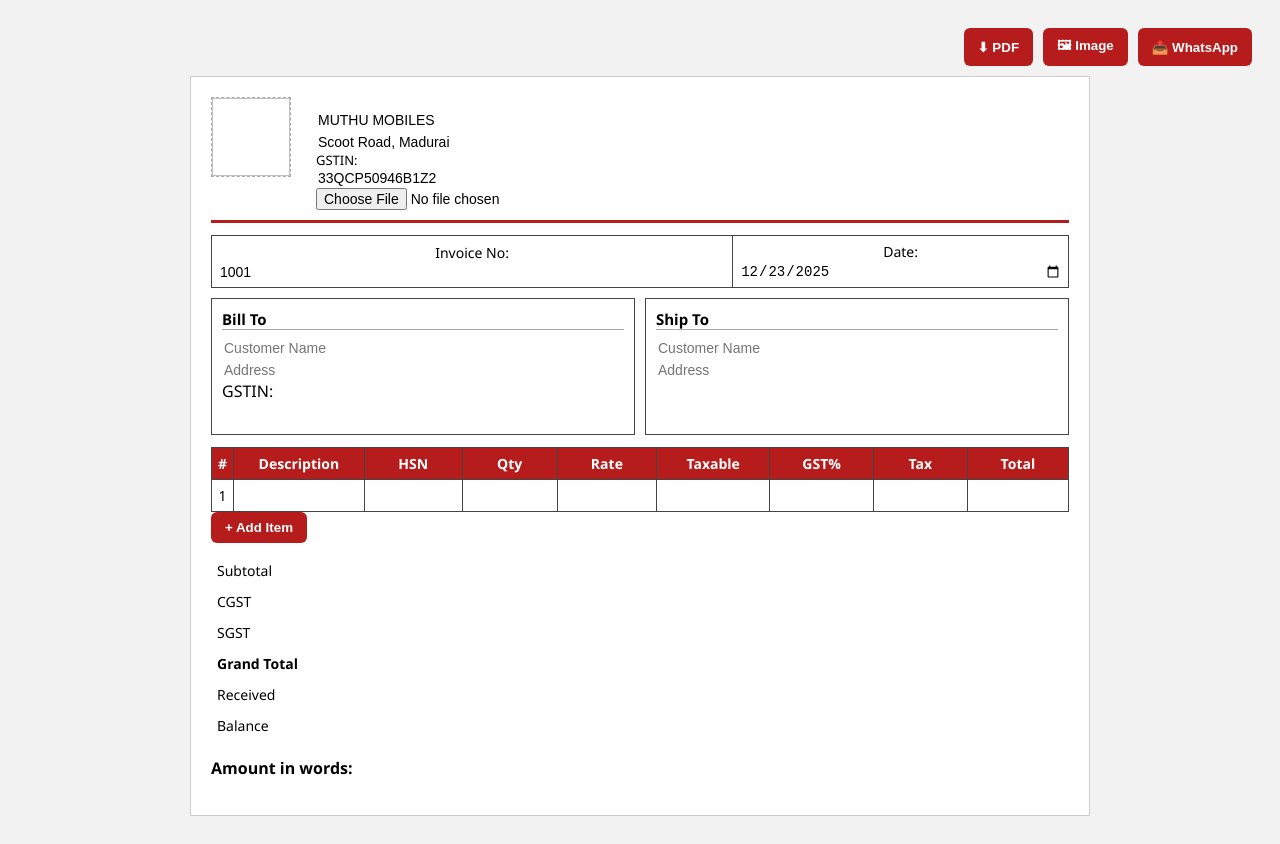
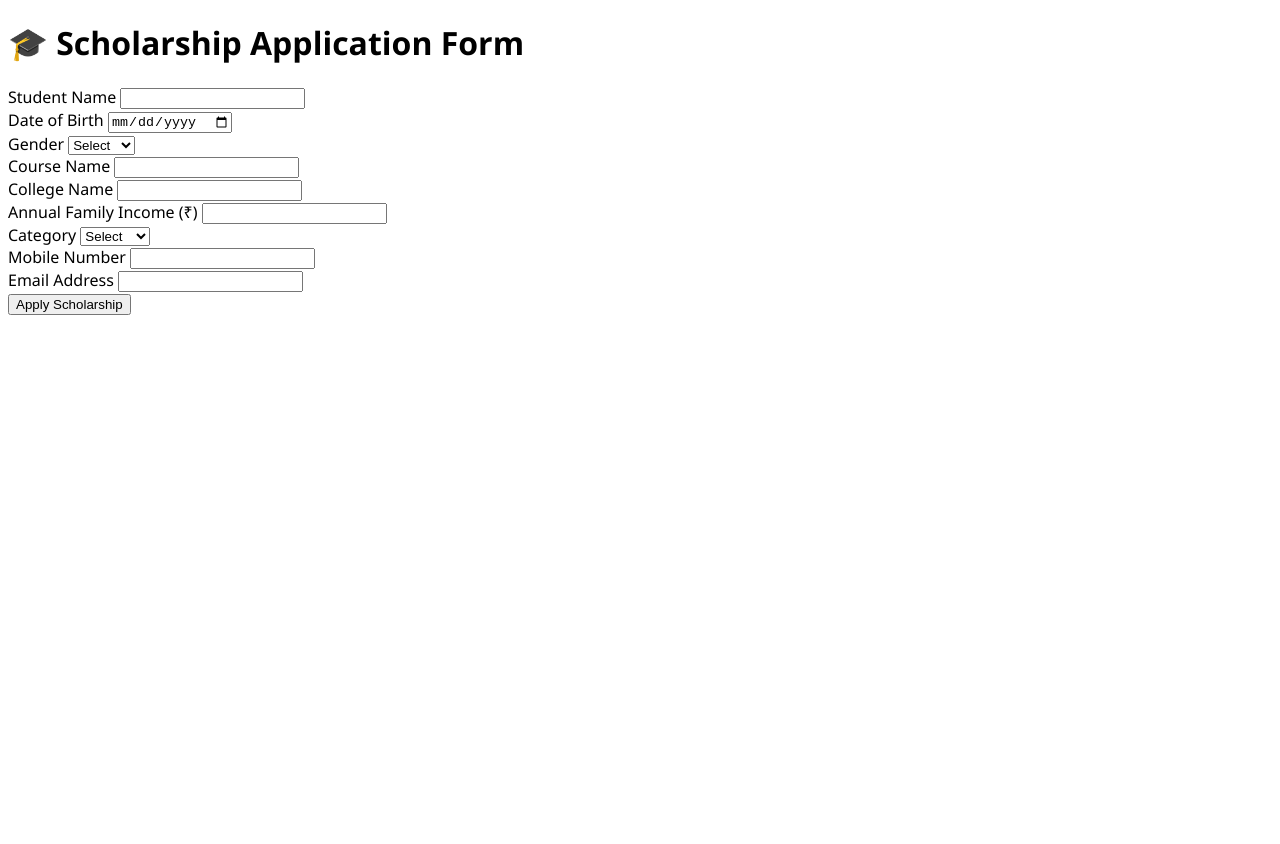
Before and after one commit to Sumathi-T-2003/githubmca1, a website: page index.html in a window 1280 px wide. After the commit the page ends 800 px from the top, so only its background shows below. Drawn offline with nearby package versions, Linux system fonts and the light colour scheme; files that its build step writes are made by us from their sources.

Commit message:
scholarship form

```diff
--- a/index.html
+++ b/index.html
@@ -1,270 +1,80 @@
 <!DOCTYPE html>
 <html lang="en">
 <head>
-<meta charset="UTF-8">
-<title>GST Invoice</title>
-<meta name="viewport" content="width=device-width, initial-scale=1">
-
-<script src="https://cdnjs.cloudflare.com/ajax/libs/html2canvas/1.4.1/html2canvas.min.js"></script>
-<script src="https://cdnjs.cloudflare.com/ajax/libs/jspdf/2.5.1/jspdf.umd.min.js"></script>
-
-<style>
-:root{--brand:#b71c1c;--border:#444}
-*{box-sizing:border-box}
-body{
-    font-family:Segoe UI,Arial,sans-serif;
-    background:#f2f2f2;
-    padding:20px;
-}
-.invoice{
-    max-width:900px;
-    margin:auto;
-    background:#fff;
-    padding:20px;
-    border:1px solid #ccc;
-}
-.top-btns{
-    display:flex;
-    justify-content:flex-end;
-    gap:10px;
-    margin-bottom:10px;
-}
-.btn{
-    background:var(--brand);
-    color:#fff;
-    border:none;
-    padding:8px 14px;
-    border-radius:6px;
-    font-weight:600;
-    cursor:pointer;
-}
-
-/* HEADER */
-.header{
-    display:grid;
-    grid-template-columns:90px 1fr;
-    gap:15px;
-    border-bottom:3px solid var(--brand);
-    padding-bottom:10px;
-}
-.logo{
-    width:80px;height:80px;
-    border:1px dashed #aaa;
-    object-fit:contain;
-}
-.shop-name{
-    font-size:26px;
-    font-weight:700;
-    color:var(--brand);
-}
-.small{font-size:13px}
-
-/* COMMON */
-.box{
-    border:1px solid var(--border);
-    padding:10px;
-    margin-top:10px;
-}
-.grid2{
-    display:grid;
-    grid-template-columns:1fr 1fr;
-    gap:10px;
-}
-h3{
-    margin:0 0 6px 0;
-    font-size:15px;
-    border-bottom:1px solid #aaa;
-}
-input{
-    width:100%;
-    border:none;
-    outline:none;
-    font-size:14px;
-}
-
-/* TABLE */
-table{
-    width:100%;
-    border-collapse:collapse;
-    margin-top:12px;
-}
-th,td{
-    border:1px solid var(--border);
-    padding:6px;
-    text-align:center;
-    font-size:14px;
-}
-th{
-    background:var(--brand);
-    color:#fff;
-}
-
-/* SUMMARY */
-.summary td{border:none;text-align:right}
-.summary td:first-child{text-align:left}
-
-@media print{
-    .top-btns,input[type=file]{display:none}
-    body{background:#fff}
-}
-</style>
+  <meta charset="UTF-8">
+  <title>Scholarship Application Form</title>
+  <link rel="stylesheet" href="src/style.css">
 </head>
-
 <body>
 
-<div class="top-btns">
-    <button class="btn" onclick="downloadPDF()">⬇ PDF</button>
-    <button class="btn" onclick="downloadImage()">🖼 Image</button>
-    <button class="btn" onclick="shareWhatsApp()">📤 WhatsApp</button>
-</div>
+  <div class="container">
+    <h1>🎓 Scholarship Application Form</h1>
 
-<div class="invoice" id="invoice">
+    <form id="scholarshipForm">
 
-<!-- HEADER -->
-<div class="header">
-    <img id="logoPreview" class="logo">
-    <div>
-        <div class="shop-name"><input id="shop" value="MUTHU MOBILES"></div>
-        <div class="small">
-            <input value="Scoot Road, Madurai"><br>
-            GSTIN: <input value="33QCP50946B1Z2">
-        </div>
-        <input type="file" accept="image/*" onchange="uploadLogo(event)">
-    </div>
-</div>
+      <div class="form-group">
+        <label>Student Name</label>
+        <input type="text" id="name" required>
+      </div>
 
-<!-- INVOICE INFO -->
-<table>
-<tr>
-<td>Invoice No: <input id="invNo"></td>
-<td>Date: <input type="date" id="invDate"></td>
-</tr>
-</table>
+      <div class="form-group">
+        <label>Date of Birth</label>
+        <input type="date" id="dob" required>
+      </div>
 
-<!-- BILL / SHIP -->
-<div class="grid2">
-<div class="box">
-<h3>Bill To</h3>
-<input placeholder="Customer Name"><br>
-<input placeholder="Address"><br>
-GSTIN: <input>
-</div>
+      <div class="form-group">
+        <label>Gender</label>
+        <select id="gender" required>
+          <option value="">Select</option>
+          <option>Male</option>
+          <option>Female</option>
+          <option>Other</option>
+        </select>
+      </div>
 
-<div class="box">
-<h3>Ship To</h3>
-<input placeholder="Customer Name"><br>
-<input placeholder="Address">
-</div>
-</div>
+      <div class="form-group">
+        <label>Course Name</label>
+        <input type="text" id="course" required>
+      </div>
 
-<!-- ITEMS -->
-<table id="items">
-<tr>
-<th>#</th><th>Description</th><th>HSN</th>
-<th>Qty</th><th>Rate</th><th>Taxable</th>
-<th>GST%</th><th>Tax</th><th>Total</th>
-</tr>
-</table>
+      <div class="form-group">
+        <label>College Name</label>
+        <input type="text" id="college" required>
+      </div>
 
-<button class="btn" onclick="addRow()">+ Add Item</button>
+      <div class="form-group">
+        <label>Annual Family Income (₹)</label>
+        <input type="number" id="income" required>
+      </div>
 
-<!-- SUMMARY -->
-<table class="summary">
-<tr><td>Subtotal</td><td><input id="sub" readonly></td></tr>
-<tr><td>CGST</td><td><input id="cgst" readonly></td></tr>
-<tr><td>SGST</td><td><input id="sgst" readonly></td></tr>
-<tr><td><b>Grand Total</b></td><td><input id="grand" readonly></td></tr>
-<tr><td>Received</td><td><input id="received"></td></tr>
-<tr><td>Balance</td><td><input id="balance" readonly></td></tr>
-</table>
+      <div class="form-group">
+        <label>Category</label>
+        <select id="category" required>
+          <option value="">Select</option>
+          <option>General</option>
+          <option>OBC</option>
+          <option>SC</option>
+          <option>ST</option>
+        </select>
+      </div>
 
-<p><b>Amount in words:</b> <span id="words"></span></p>
+      <div class="form-group">
+        <label>Mobile Number</label>
+        <input type="tel" id="mobile" required>
+      </div>
 
-</div>
+      <div class="form-group">
+        <label>Email Address</label>
+        <input type="email" id="email" required>
+      </div>
 
-<script>
-/* AUTO INVOICE NO */
-let count=localStorage.invCount?+localStorage.invCount:1001;
-invNo.value=count;
-invDate.value=new Date().toISOString().slice(0,10);
+      <button type="submit">Apply Scholarship</button>
 
-/* LOGO */
-function uploadLogo(e){
- let r=new FileReader();
- r.onload=()=>{logoPreview.src=r.result;localStorage.logo=r.result};
- r.readAsDataURL(e.target.files[0]);
-}
-if(localStorage.logo)logoPreview.src=localStorage.logo;
+    </form>
 
-/* ITEMS */
-let i=1;
-function addRow(){
- let t=document.getElementById("items");
- let r=t.insertRow();
- r.innerHTML=`
- <td>${i++}</td>
- <td><input></td>
- <td><input></td>
- <td><input class="q"></td>
- <td><input class="r"></td>
- <td><input class="txb" readonly></td>
- <td><input class="g"></td>
- <td><input class="tx" readonly></td>
- <td><input class="tot" readonly></td>`;
- document.querySelectorAll(".q,.r,.g").forEach(x=>x.oninput=calc);
-}
-addRow();
+    <p id="message"></p>
+  </div>
 
-function calc(){
- let rows=document.querySelectorAll("#items tr");
- let s=0,t=0;
- rows.forEach((r,n)=>{
- if(n==0)return;
- let q=+r.querySelector(".q").value||0;
- let ra=+r.querySelector(".r").value||0;
- let g=+r.querySelector(".g").value||0;
- let txb=q*ra;
- let tax=txb*g/100;
- r.querySelector(".txb").value=txb.toFixed(2);
- r.querySelector(".tx").value=tax.toFixed(2);
- r.querySelector(".tot").value=(txb+tax).toFixed(2);
- s+=txb;t+=tax;
- });
- sub.value=s.toFixed(2);
- cgst.value=(t/2).toFixed(2);
- sgst.value=(t/2).toFixed(2);
- grand.value=(s+t).toFixed(2);
- words.innerText=Math.round(s+t)+" Rupees Only";
- balance.value=(grand.value-(received.value||0)).toFixed(2);
-}
-
-/* SAVE */
-function saveInv(){localStorage.invCount=++count}
-
-/* DOWNLOAD */
-function downloadImage(){
- saveInv();
- html2canvas(invoice,{scale:2}).then(c=>{
- let a=document.createElement("a");
- a.download="Invoice_"+invNo.value+".png";
- a.href=c.toDataURL();a.click();
- });
-}
-function downloadPDF(){
- saveInv();
- html2canvas(invoice,{scale:2}).then(c=>{
- const {jsPDF}=window.jspdf;
- let pdf=new jsPDF("p","mm","a4");
- let img=c.toDataURL("image/png");
- let w=210,h=c.height*w/c.width;
- pdf.addImage(img,"PNG",0,0,w,h);
- pdf.save("Invoice_"+invNo.value+".pdf");
- });
-}
-function shareWhatsApp(){
- window.open("https://wa.me/?text=Invoice "+invNo.value+" Amount ₹"+grand.value);
-}
-</script>
-
+  <script src="src/index.js"></script>
 </body>
 </html>
```
